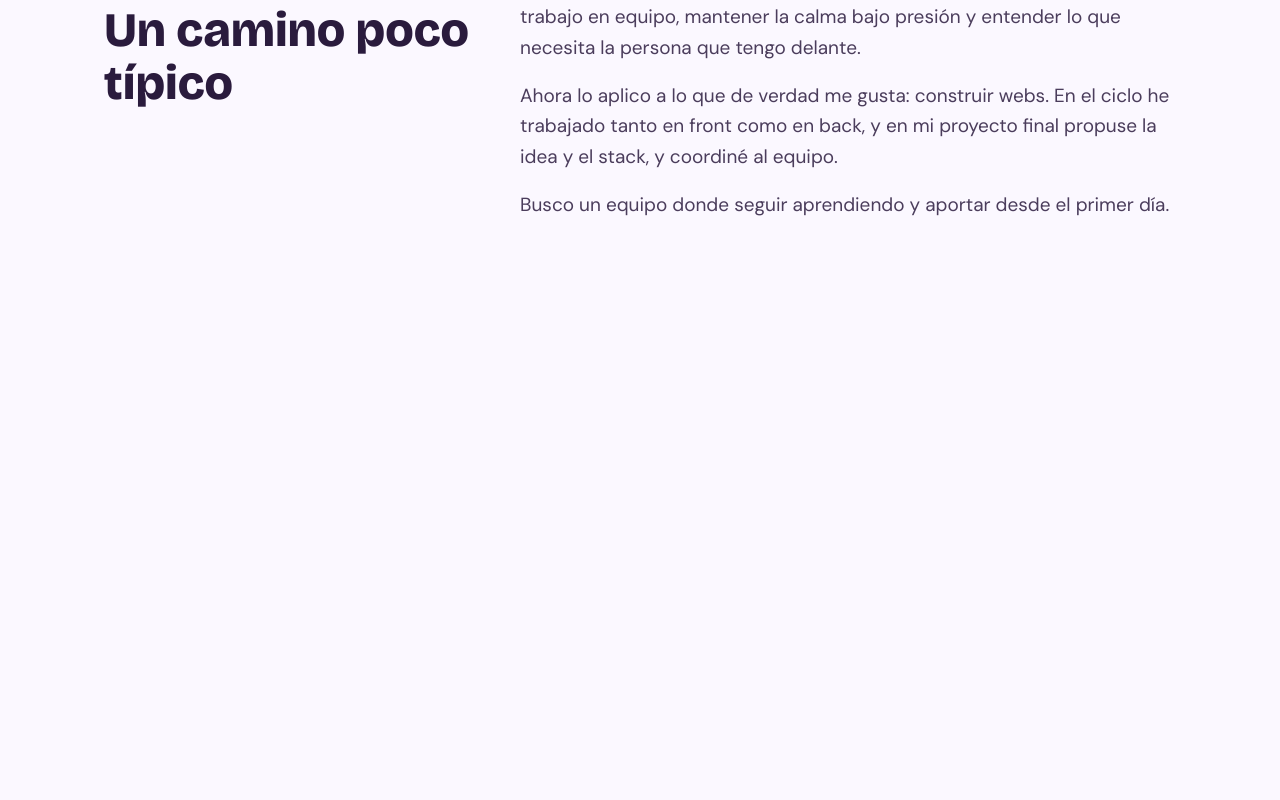
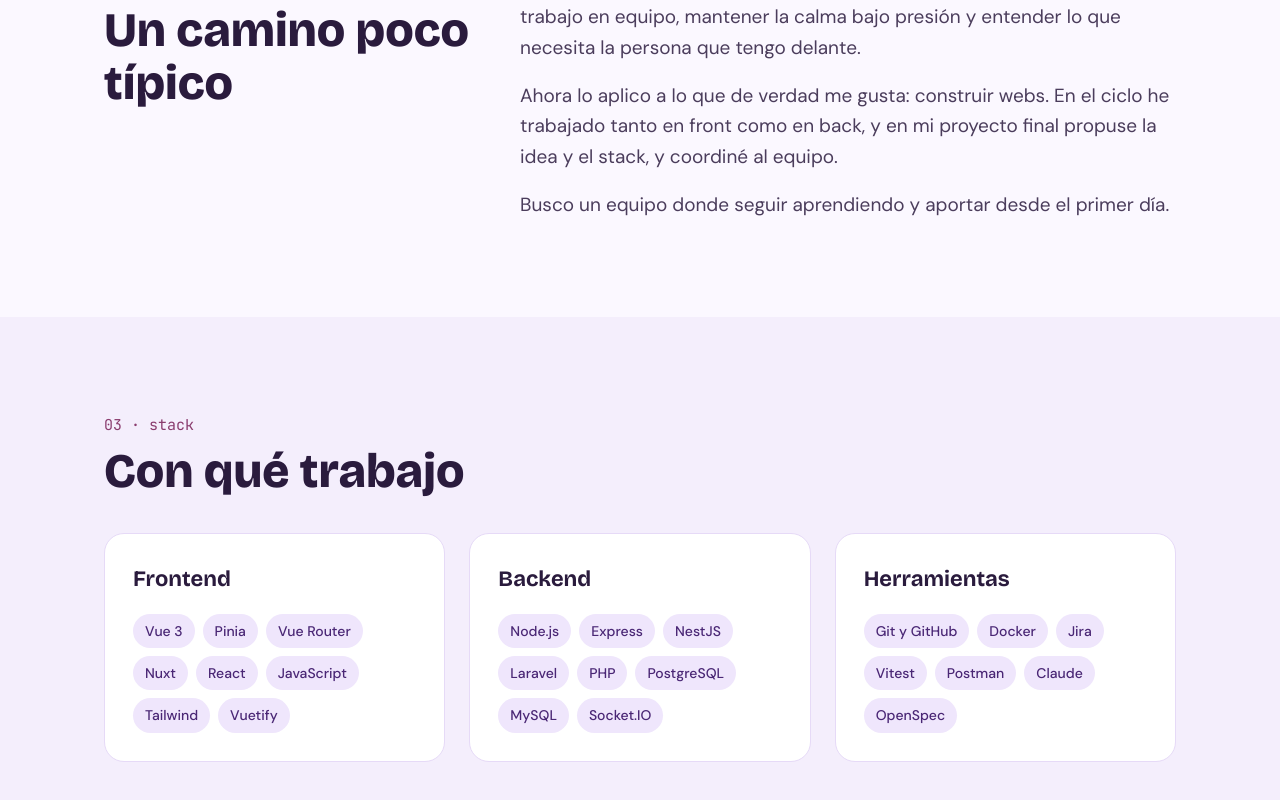
Before and after one commit to valeriazv99/portfolio, a Vue app: page / in a window 1280 px wide. Shown: the part 2268-3068 px from the top of the page. Before the commit the page ends 2585 px from the top, so only its background shows below. Built offline with nearby package versions, Linux system fonts and the light colour scheme.

Commit message:
feat: añade la sección de stack

```diff
--- a/src/App.vue
+++ b/src/App.vue
@@ -3,6 +3,7 @@
 import HeroSection from "./components/HeroSection.vue";
 import ProjectsSection from "./components/ProjectsSection.vue";
 import AboutSection from "./components/AboutSection.vue";
+import StackSection from "./components/StackSection.vue";
 </script>
 
 <template>
@@ -11,5 +12,6 @@
     <HeroSection />
     <ProjectsSection />
     <AboutSection />
+    <StackSection />
   </main>
 </template>
--- /dev/null
+++ b/src/components/StackSection.vue
@@ -0,0 +1,67 @@
+<script setup>
+import { stack } from "../data/stack.js";
+</script>
+
+<template>
+  <section id="stack" class="stack">
+    <div class="container">
+      <p class="section-kicker">03 · stack</p>
+      <h2 class="section-title">Con qué trabajo</h2>
+
+      <div class="groups">
+        <div v-for="group in stack" :key="group.category" class="group">
+          <h3 class="group-title">{{ group.category }}</h3>
+          <ul class="group-items">
+            <li v-for="item in group.items" :key="item" class="chip">
+              {{ item }}
+            </li>
+          </ul>
+        </div>
+      </div>
+    </div>
+  </section>
+</template>
+
+<style scoped>
+.stack {
+  background: var(--color-bg-alt);
+  padding: 96px 0;
+}
+
+.container {
+  max-width: 1120px;
+  margin: 0 auto;
+  padding: 0 24px;
+}
+
+.groups {
+  margin-top: 36px;
+  display: flex;
+  flex-wrap: wrap;
+  gap: 24px;
+}
+
+.group {
+  flex: 1 1 300px;
+  min-width: 0;
+  background: #fff;
+  border: 1px solid var(--color-border);
+  border-radius: 20px;
+  padding: 28px;
+}
+
+.group-title {
+  margin: 0 0 16px;
+  font-family: var(--font-display);
+  font-size: 22px;
+}
+
+.group-items {
+  list-style: none;
+  margin: 0;
+  padding: 0;
+  display: flex;
+  flex-wrap: wrap;
+  gap: 8px;
+}
+</style>
--- /dev/null
+++ b/src/data/stack.js
@@ -0,0 +1,40 @@
+export const stack = [
+  {
+    category: "Frontend",
+    items: [
+      "Vue 3",
+      "Pinia",
+      "Vue Router",
+      "Nuxt",
+      "React",
+      "JavaScript",
+      "Tailwind",
+      "Vuetify",
+    ],
+  },
+  {
+    category: "Backend",
+    items: [
+      "Node.js",
+      "Express",
+      "NestJS",
+      "Laravel",
+      "PHP",
+      "PostgreSQL",
+      "MySQL",
+      "Socket.IO",
+    ],
+  },
+  {
+    category: "Herramientas",
+    items: [
+      "Git y GitHub",
+      "Docker",
+      "Jira",
+      "Vitest",
+      "Postman",
+      "Claude",
+      "OpenSpec",
+    ],
+  },
+];
```
